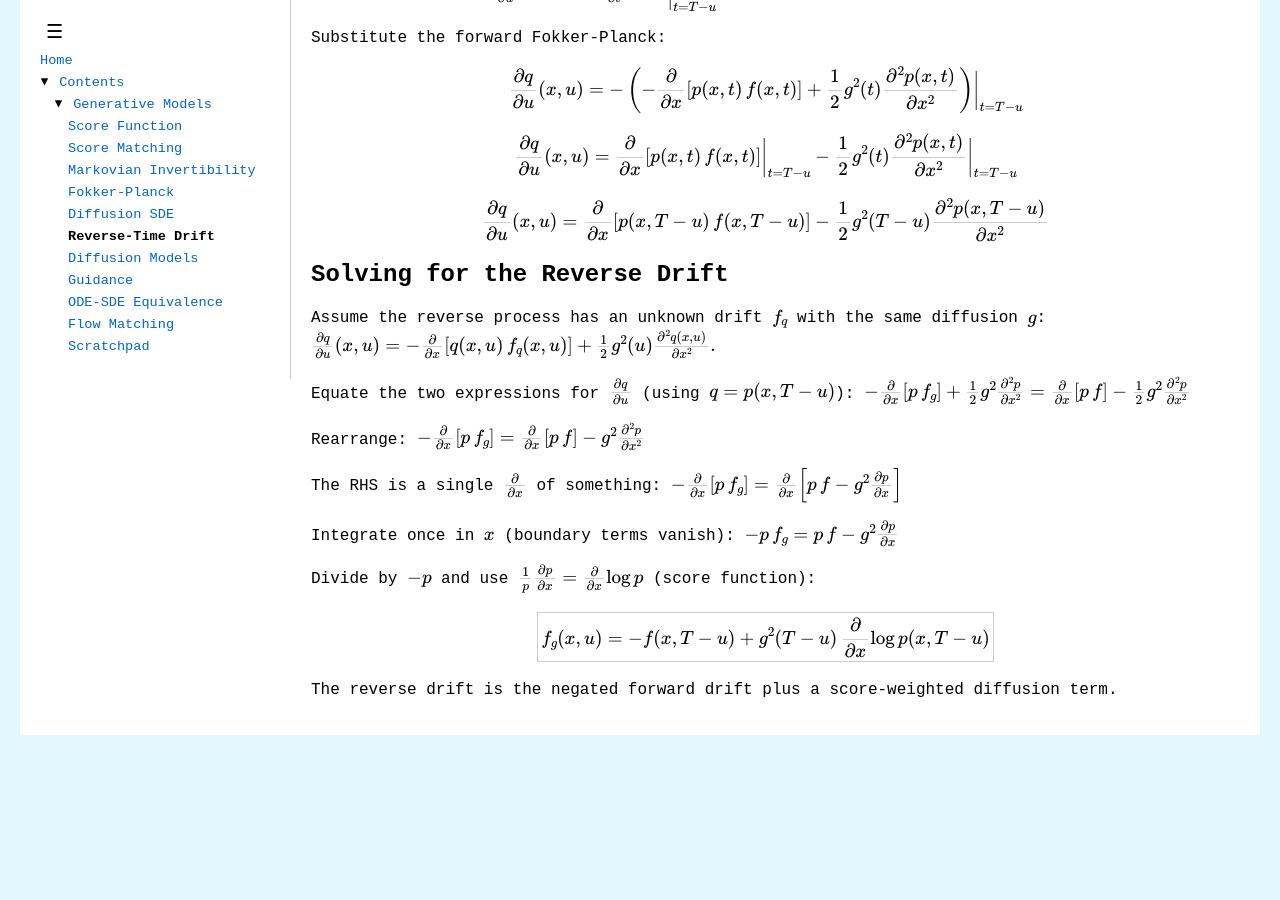
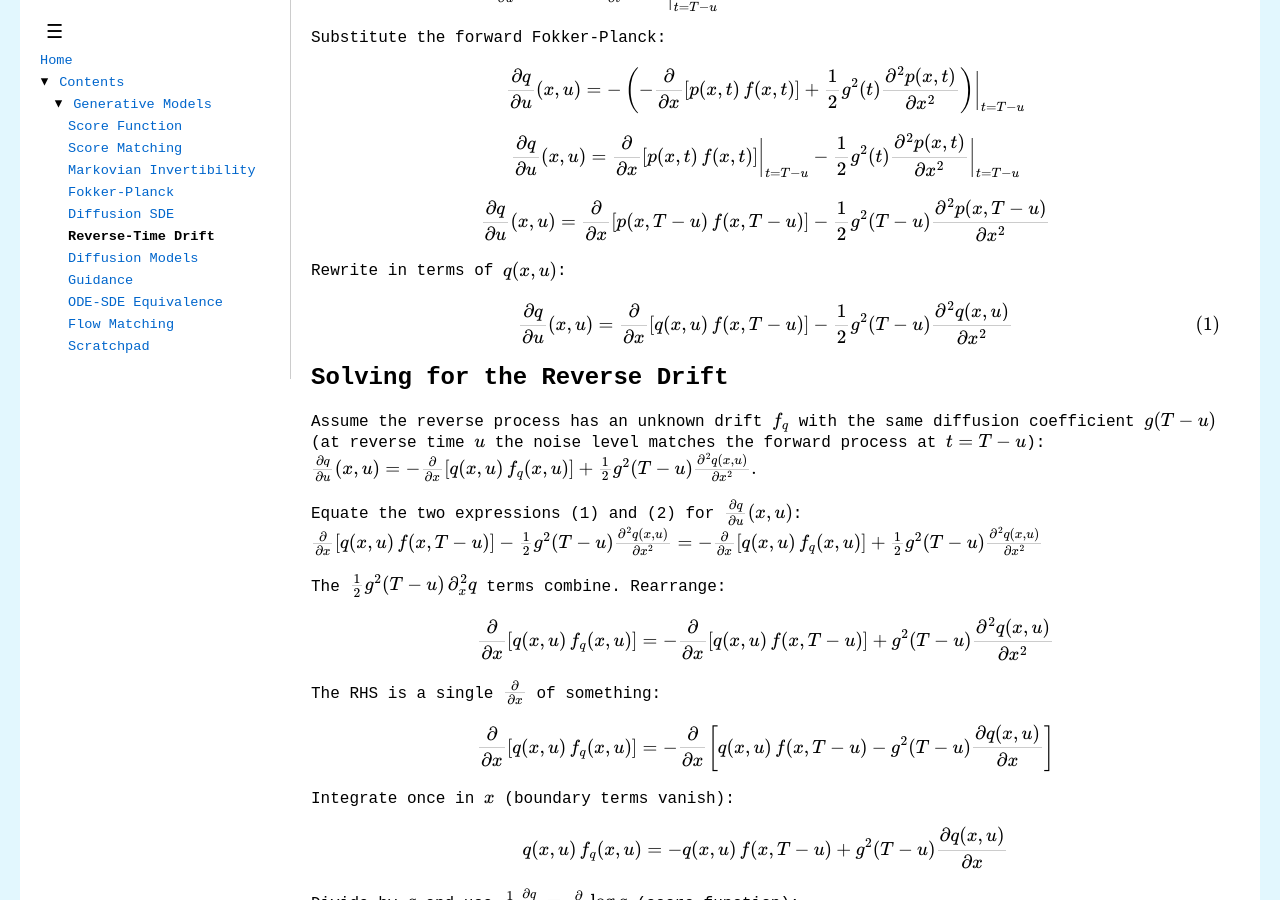
Before and after one commit to scer80/scer80.github.io, a Jekyll site: the page built from contents/generative_models/diffusion_inversion.md, in a window 1280 px wide and 900 px high, scrolled down 429 px. Built offline with Jekyll 4.4.1, drawn with Linux system fonts in a browser that asks for light colours; our own code applies the rules of GitHub Pages for plain Markdown files; before the commit the page ends 1184 px from its top, so only the background shows below that; some of the changed text lies outside the part shown.

Commit message:
more satisfactory diffusion_inversion.md

```diff
--- a/contents/generative_models/diffusion_inversion.md
+++ b/contents/generative_models/diffusion_inversion.md
@@ -31,25 +31,37 @@ $$
 \frac{\partial q}{\partial u}(x, u) = \frac{\partial}{\partial x}[p(x, T-u)\,f(x, T-u)] - \frac{1}{2}g^2(T-u) \frac{\partial^2 p(x, T-u)}{\partial x^2}
 $$
 
+Rewrite in terms of $q(x,u)$:
+
+$$
+\frac{\partial q}{\partial u}(x, u) = \frac{\partial}{\partial x}[q(x, u)\,f(x, T-u)] - \frac{1}{2}g^2(T-u) \frac{\partial^2 q(x, u)}{\partial x^2} \tag{1}
+$$
+
 ## Solving for the Reverse Drift
 
-Assume the reverse process has an unknown drift $f_q$ with the same diffusion $g$:
-$$\frac{\partial q}{\partial u}(x, u) = -\frac{\partial}{\partial x}[q(x, u)\, f_q(x, u)] + \frac{1}{2}g^2(u) \frac{\partial^2 q(x, u)}{\partial x^2}.$$
+Assume the reverse process has an unknown drift $f_q$ with the same diffusion coefficient $g(T-u)$ (at reverse time $u$ the noise level matches the forward process at $t = T-u$):
+$$\frac{\partial q}{\partial u}(x, u) = -\frac{\partial}{\partial x}[q(x, u)\, f_q(x, u)] + \frac{1}{2}g^2(T-u) \frac{\partial^2 q(x, u)}{\partial x^2}. \tag{2}$$
 
-Equate the two expressions for $\frac{\partial q}{\partial u}$ (using $q = p(x, T-u)$):
-$$-\frac{\partial}{\partial x}[p\, f_g] + \frac{1}{2}g^2 \frac{\partial^2 p}{\partial x^2} = \frac{\partial}{\partial x}[p\, f] - \frac{1}{2}g^2 \frac{\partial^2 p}{\partial x^2}$$
+Equate the two expressions (1) and (2) for $\frac{\partial q}{\partial u}(x,u)$:
+$$\frac{\partial}{\partial x}[q(x, u)\,f(x, T-u)] - \frac{1}{2}g^2(T-u) \frac{\partial^2 q(x, u)}{\partial x^2} = -\frac{\partial}{\partial x}[q(x, u)\, f_q(x, u)] + \frac{1}{2}g^2(T-u) \frac{\partial^2 q(x, u)}{\partial x^2}$$
 
-Rearrange:
-$$-\frac{\partial}{\partial x}[p\, f_g] = \frac{\partial}{\partial x}[p\, f] - g^2 \frac{\partial^2 p}{\partial x^2}$$
+The $\frac{1}{2}g^2(T-u)\,\partial^2_x q$ terms combine. Rearrange:
+
+$$
+\frac{\partial}{\partial x}[q(x, u)\, f_q(x, u)] = -\frac{\partial}{\partial x}[q(x, u)\,f(x, T-u)] + g^2(T-u) \frac{\partial^2 q(x, u)}{\partial x^2}$$
 
 The RHS is a single $\frac{\partial}{\partial x}$ of something:
-$$-\frac{\partial}{\partial x}[p\, f_g] = \frac{\partial}{\partial x}\left[p\, f - g^2 \frac{\partial p}{\partial x}\right]$$
+
+$$
+\frac{\partial}{\partial x}[q(x, u)\, f_q(x, u)] = -\frac{\partial}{\partial x}\left[q(x, u)\,f(x, T-u) - g^2(T-u) \frac{\partial q(x, u)}{\partial x}\right]
+$$
 
 Integrate once in $x$ (boundary terms vanish):
-$$-p\, f_g = p\, f - g^2 \frac{\partial p}{\partial x}$$
 
-Divide by $-p$ and use $\frac{1}{p}\frac{\partial p}{\partial x} = \frac{\partial}{\partial x}\log p$ (score function):
+$$q(x,u)\, f_q(x,u) = -q(x,u)\, f(x, T-u) + g^2(T-u) \frac{\partial q(x, u)}{\partial x}$$
 
-$$\boxed{f_g(x, u) = -f(x, T-u) + g^2(T-u)\, \frac{\partial}{\partial x}\log p(x, T-u)}$$
+Divide by $q$ and use $\frac{1}{q}\frac{\partial q}{\partial x} = \frac{\partial}{\partial x}\log q$ (score function):
+
+$$\boxed{f_q(x, u) = -f(x, T-u) + g^2(T-u)\, \frac{\partial}{\partial x}\log \underbrace{q(x, u)}_{p(x, T-u)}}$$
 
 The reverse drift is the negated forward drift plus a score-weighted diffusion term.
```
